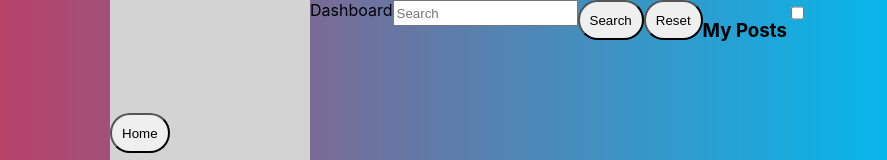
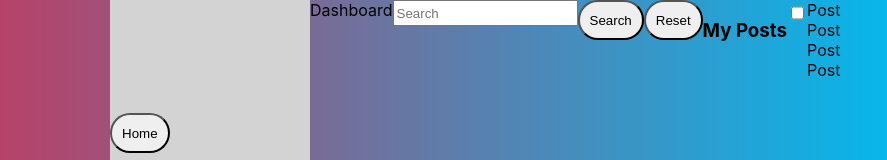
Before and after one commit to micahhowe/helo, a React (Create React App) app: page /#/dashboard in a window 1280 px wide. Shown: the top 160 px of the page, without its empty margins (30-917 px from the left). Built offline with nearby package versions, Linux system fonts and the light colour scheme.

Commit message:
the posts are showing components equal to the array items in state

```diff
--- a/src/components/Dashboard/Dashboard.js
+++ b/src/components/Dashboard/Dashboard.js
@@ -1,12 +1,15 @@
 import React, { Component } from 'react'
 //import {Link} from 'react-router-dom'
+import Post from '../Post/Post.js'
 
 export default class Dashboard extends Component {
     constructor(props) {
         super(props)
 
         this.state = {
-            searchValue: ''
+            searchValue: '',
+            PostsToggle: true,
+            postList: ['how', 'now', 'brown', 'cow']
           }
         }
     handleChange(e) {
@@ -22,6 +25,13 @@ export default class Dashboard extends Component {
         <button>Reset</button>
         <h3>My Posts</h3>
         <input type="checkbox" />
+        <div className="postList">
+                    {this.state.postList.map(el => (
+                        <div className="individualPosts">
+                        <Post />
+                        </div>
+                        ))}
+                </div>
       </div>
     )
   }
--- a/src/ducks/reducer.js
+++ b/src/ducks/reducer.js
@@ -2,8 +2,7 @@
 const initialState = {
     username: '',
     email: '',
-    id: 0,
-    myPostsToggle: true
+    id: 0
   }
 
   // ACTION CONSTANTS
```
